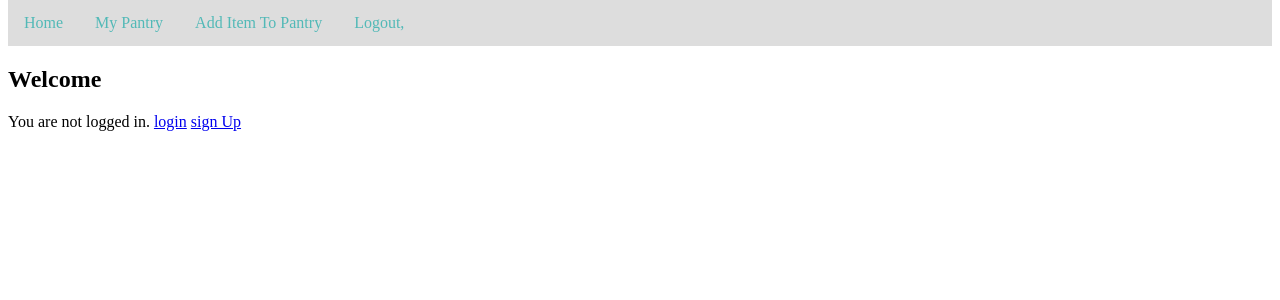
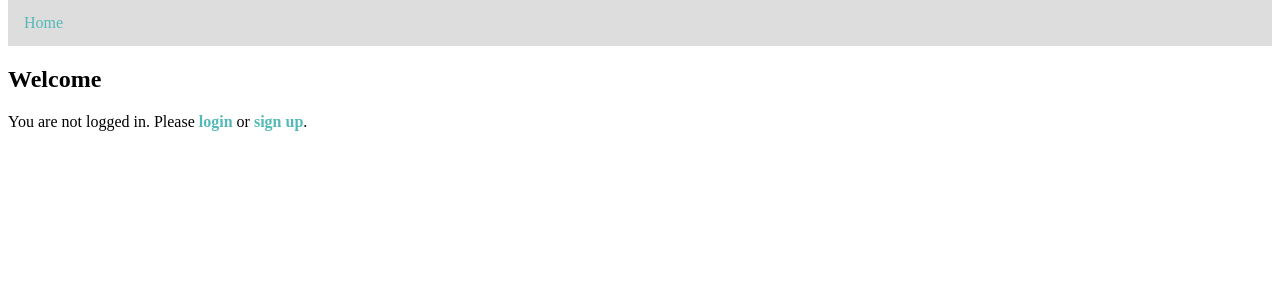
Before and after one commit to johannah-joy/pantry-trackr, a Django app: page /users/home/ in a window 1280 px wide. Shown: the part 148-448 px from the top of the page. Run offline with Django 3.2, Linux system fonts and the light colour scheme.

Commit message:
user logout now functions, and moved some forms to one template

```diff
--- a/static/styles.css
+++ b/static/styles.css
@@ -1,5 +1,3 @@
-/* Desktop Design */
-
 .body {
   text-align: center;
 }
@@ -29,14 +27,19 @@ li {
   float: left;
 }
 
+a {
+  text-decoration: none;
+  color: #52B9B7;
+}
+
 li a {
   display: block;
   background-color: #dddddd;
   /* background-color: #b29ac3; */
-  color: #52B9B7;
+  /* color: #52B9B7; */
   text-align: center;
   padding: 14px 16px;
-  text-decoration: none;
+  /* text-decoration: none; */
 }
 
 /* Add a lavender background color to dropdown links on hover */
@@ -68,3 +71,14 @@ li a:hover {
     width: 35%;
   }
 }
+
+
+
+/* Desktop Design */
+/* @media (min-width: 1025px) {
+  form {
+      display: flex;
+      justify-content: center;
+      align-items: center;
+  }
+} */
--- a/templates/add-item.html
+++ b/templates/add-item.html
@@ -35,6 +35,7 @@ Add An Item
 				<input class="input-box" type="text" placeholder="item to add to pantry">
 				<br><br>
 				<input class="input-box" id="quantity_min" type="text" placeholder="minimum quantity to always have in pantry"><br><br>
+				<input class="input-box" id="quantity_now" type="text" placeholder="current quantity in your pantry now"><br><br>
 				<button type="submit">submit to pantry</button>
 				{% comment %} {{form.name}} {% endcomment %}
 			</div>
--- a/templates/base.html
+++ b/templates/base.html
@@ -13,24 +13,15 @@
     </div>
     <ul class="nav-top">
         <li><a href="{% url 'users:home' %}">Home</a></li>
+        {% if user.is_authenticated %}
         <li><a href="{% url 'users:my-pantry' %}">My Pantry</a></li>
         <li><a href="{% url 'users:add-item' %}">Add Item To Pantry</a></li>
         {% comment %} <li><a href="{% url 'users:used-item' %}">Used A Pantry Item</a></li>
         <li><a href="{% url 'users:shopping-list' %}">My Shopping List</a></li> {% endcomment %}
-        <li><a href="{% url 'login' %}">Logout, <em>{{ user.username }}</em></a></li>
+        <li><a href="{% url 'users:logout' %}">Logout, <em>{{ user.username }}</em></a></li>
+        {% endif %}
     </ul>
 
-    {% comment %} <div class='sub-header'>
-        {% if user.is_authenticated %}
-        <p>Hello, <a href="{% url 'users:profile' request.user.username %}">{{ request.user.username }}</a>!</p>
-        <p><a href="{% url 'logout' %}">Logout</a></p>
-        <p><a href="{% url 'posts:new' %}">+ New Blog Post</a></p>
-        {% else %}
-        <p><a href="{% url 'login' %}">Login</a></p>
-        <p><a href="{% url 'users:signup' %}">Sign Up</a></p>
-        {% endif %}
-    </div> {% endcomment %}
-    <div id="content" name="content">
 	{% block content %}
 	{% endblock content %}
     </div>
--- a/templates/home.html
+++ b/templates/home.html
@@ -9,7 +9,7 @@
 
         {% else %}
         <h2>Welcome</h2>
-        <p>You are not logged in. <a href="{% url 'login' %}">login</a> <a href="{% url 'users:signup' %}">sign Up</a></p>
+        <p>You are not logged in. Please <strong><a href="{% url 'users:login' %}">login</a></strong> or <strong><a href="{% url 'users:signup' %}">sign up</a></strong>.</p>
         {% endif %}
     </div>
 </body>
--- a/templates/registration/signup.html
+++ b/templates/registration/signup.html
@@ -9,7 +9,7 @@
       {{ form.as_p }}
       <button type="submit">sign up</button><br>
     </form>
-    <p><strong><em>If you already have an account <a href="users:login" target="blank"><strong>login</strong></a> instead.</em></strong></p>
+    <p><strong><em>If you already have an account <a href="{% url 'users:login' %}" target="blank"><strong>login</strong></a> instead.</em></strong></p>
   </div>
 </body>
 {% endblock %}
--- a/templates/used-item.html
+++ b/templates/used-item.html
@@ -4,12 +4,12 @@
 <body>
   <div class="body">
     <h2>Used A Pantry Item</h2>
-    <div>
-      {% comment %} output pantry here with a minus button by each item {% endcomment %}
+    <form method="post" action="">
+      {% csrf_token %}
       <input type="number" value="0" id="input"/>
       {% comment %} value=input of quantity min OR currently have in My Pantry {% endcomment %}
       <button id="subtract">-</button>
-    </div>
+    </form>
   </div>
 </body>
 
--- a/users/urls.py
+++ b/users/urls.py
@@ -7,10 +7,10 @@ urlpatterns = [
     path('home/', views.HomeView.as_view(), name='home'),
     path('login/', views.LoginView.as_view(), name='login'),
     # path('add-item/', views.AddItemView.as_view(), name='add-item'),
-    path('add-item/', views.addItem, name='add-item'),
+    # path('add-item/', views.addItem, name='add-item'),
     path('my-pantry/', views.MyPantryView.as_view(), name='my-pantry'),
     # path('used-item/', views.UsedItemView.as_view(), name='used-item'),
     # path('shopping-list/', views.ShoppingListView.as_view(), name='shopping-list'),
 
-    # path('logout/', views.logout_user, name='logout'),
+    path('logout/', views.logout_view, name='logout'),
 ]
--- a/users/views.py
+++ b/users/views.py
@@ -1,7 +1,7 @@
 from django.shortcuts import render, redirect
-from django.http import HttpResponseRedirect
+# from django.http import HttpResponseRedirect
 from django.contrib.auth.forms import UserCreationForm
-from django.urls import reverse_lazy
+from django.urls import reverse_lazy, reverse
 from django.views import generic
 # from django.contrib.auth.mixins import LoginRequiredMixin, UserPassesTestMixin
 from pantry_trackr.models import PantryItem
@@ -24,6 +24,7 @@ class LoginView(generic.DetailView):
     success_url = reverse_lazy('home')
 
 
+# @login_required
 # class AddItemView():
 #     # model = PantryItem
 #     template_name = 'add-item.html'
@@ -33,20 +34,25 @@ class LoginView(generic.DetailView):
 
 #         # return
 
-def addItem(request):
-    return HttpResponseRedirect('/my-pantry/')
+# @login_required
+# def addItem(request):
+#     return HttpResponseRedirect('/my-pantry/')
 
 
+# @login_required
 class MyPantryView(generic.DetailView):
     model = PantryItem
     template_name = 'my-pantry.html'
-    # success_url = reverse_lazy('my-pantry')
+    success_url = reverse_lazy('my-pantry')
+
+    # # ADD ITEM and USED AN ITEM will be in this view also
 
     # def
 
         # return
 
 
+# @login_required
 # class UsedItemView():
 #     # model =
 #     template_name = 'used-item.html'
@@ -57,6 +63,7 @@ class MyPantryView(generic.DetailView):
 #         # return
 
 
+# @login_required
 # class ShoppingListView(generic.DetailView):
 #     # model =
 #     template_name = 'shopping-list.html'
@@ -67,7 +74,8 @@ class MyPantryView(generic.DetailView):
 #         # return
 
 
-# def logout_user(request):
-#     logout(request)
-#     # return HttpResponseRedirect(reverse('login.html'))
-#     return redirect('login.html')
+# @login_required
+def logout_view(request):
+    logout(request)
+    # return HttpResponseRedirect(reverse('login.html'))
+    return redirect('login')
```
Also changed, not shown: templates/my-pantry.html (+29 -0 lines), db.sqlite3.
